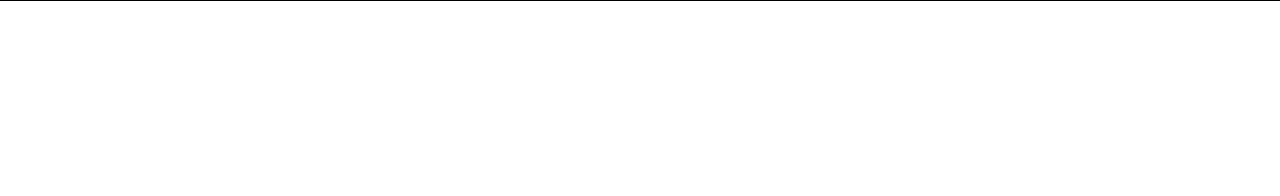
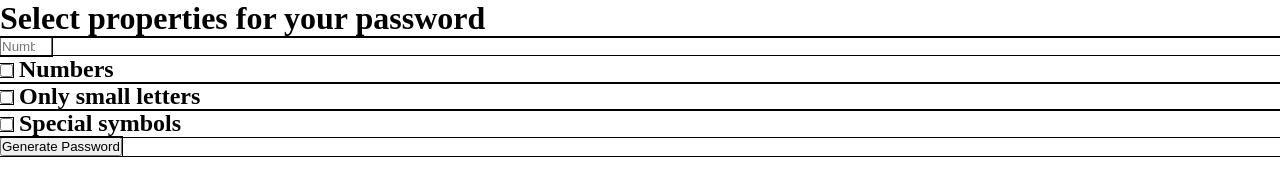
Before and after one commit to MarekJuricko/PasswordGenerator, a plain HTML site: page index.html in a window 1280 px wide. Drawn offline with Linux system fonts and the light colour scheme.

Commit message:
created form in index.html file

```diff
--- a/index.html
+++ b/index.html
@@ -5,9 +5,33 @@
     <meta http-equiv="X-UA-Compatible" content="IE=edge">
     <meta name="viewport" content="width=device-width, initial-scale=1.0">
     <link rel="stylesheet" href="style.css">
-    <title>Document</title>
+    <title>Password Generator</title>
 </head>
 <body>
+
+    <div id="mainBox">
+        <h1>Select properties for your password</h1>
+
+        <div id="form">
+            <form>
+                <input type="number" placeholder="Number of symbols" min="10" max="25" id="symbols">
+
+                <h2>
+                    <input type="checkbox" class="check" id="numbers"> Numbers
+                </h2>
+
+                <h2>
+                    <input type="checkbox" class="check" id="small"> Only small letters
+                </h2>
+
+                <h2>
+                    <input type="checkbox" class="check" id="specials"> Special symbols
+                </h2>
+
+                <input type="submit" value="Generate Password" id="generator">
+            </form>
+        </div>
+    </div>
 
     <script src="script.js"></script>
 </body>
```
